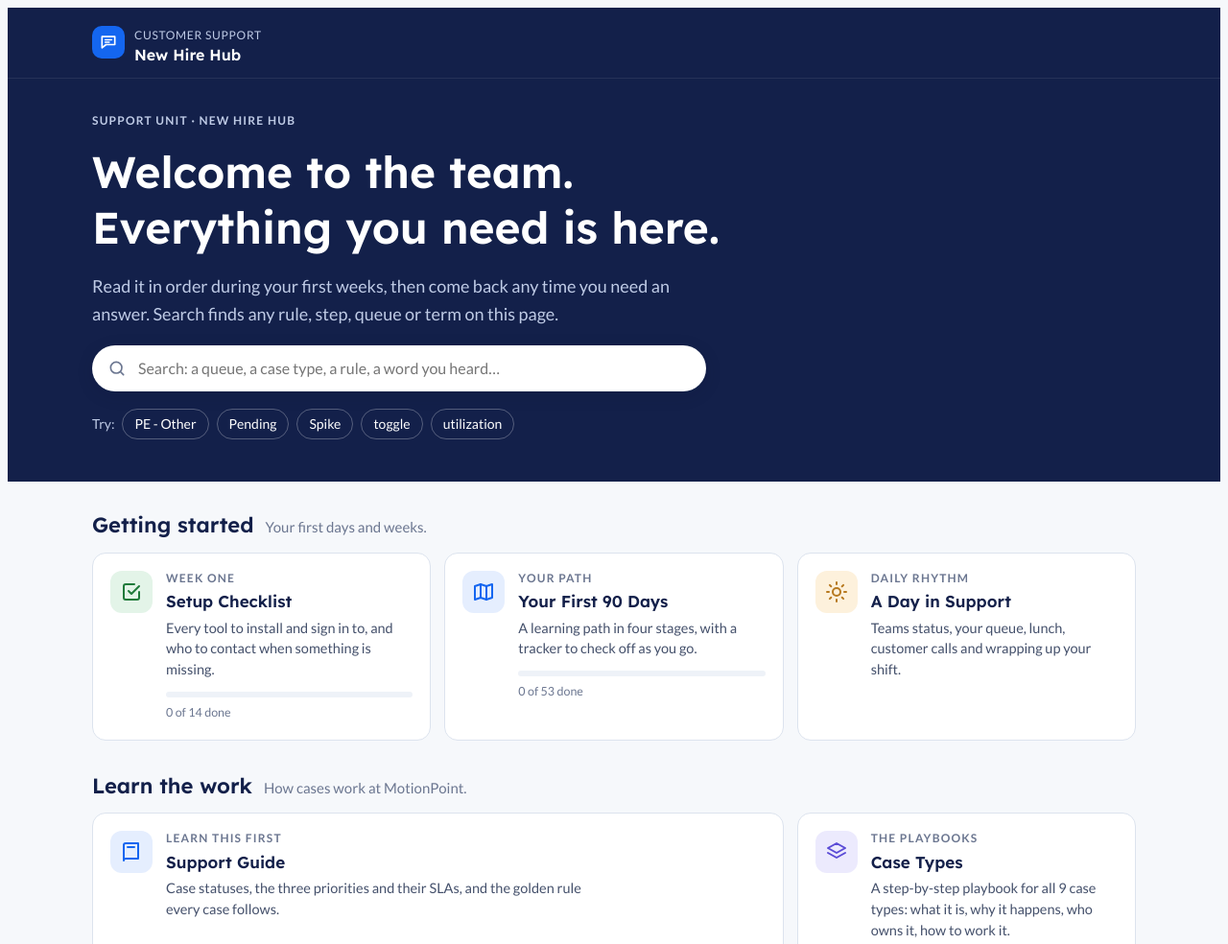
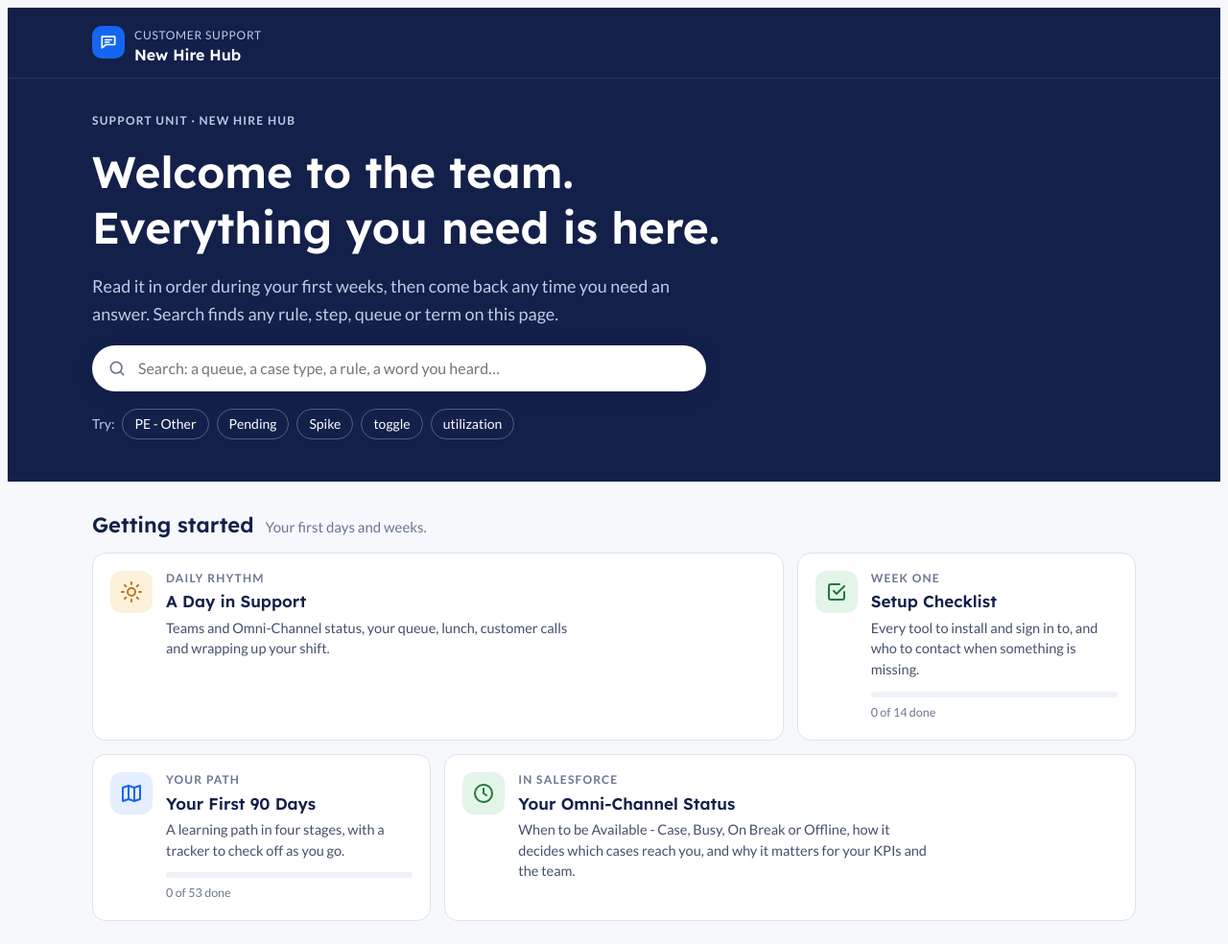
Before and after one commit to motionpoint-support/New-hire-hub-Support, a plain HTML site: page index.html in a window 1280 px wide. Shown: the top 984 px of the page at 96% size. Drawn offline with Linux system fonts and the light colour scheme.

Commit message:
Add files via upload

```diff
--- a/index.html
+++ b/index.html
@@ -327,9 +327,10 @@ function saveProg(){ try { localStorage.setItem(KEY, JSON.stringify(prog)); } ca
 
 /* ---------- views ---------- */
 const VIEWS = [
+  { group:'start', feat:1, id:'day', title:'A Day in Support', eyebrow:'Daily rhythm', icon:'sun', c:'sun', desc:'Teams and Omni-Channel status, your queue, lunch, customer calls and wrapping up your shift.' },
   { group:'start', id:'setup', title:'Setup Checklist', eyebrow:'Week one', icon:'check', c:'good', desc:'Every tool to install and sign in to, and who to contact when something is missing.' },
   { group:'start', id:'first-90', title:'Your First 90 Days', eyebrow:'Your path', icon:'map', c:'brand', desc:'A learning path in four stages, with a tracker to check off as you go.' },
-  { group:'start', id:'day', title:'A Day in Support', eyebrow:'Daily rhythm', icon:'sun', c:'sun', desc:'Teams status, your queue, lunch, customer calls and wrapping up your shift.' },
+  { group:'start', feat:1, id:'omni', title:'Your Omni-Channel Status', eyebrow:'In Salesforce', icon:'clock', c:'good', desc:'When to be Available - Case, Busy, On Break or Offline, how it decides which cases reach you, and why it matters for your KPIs and the team.' },
   { group:'learn', feat:1, id:'guide', title:'Support Guide', eyebrow:'Learn this first', icon:'book', c:'brand', desc:'Case statuses, the three priorities and their SLAs, and the golden rule every case follows.' },
   { group:'learn', id:'case-types', title:'Case Types', eyebrow:'The playbooks', icon:'layers', c:'violet', desc:'A step-by-step playbook for all 9 case types: what it is, why it happens, who owns it, how to work it.' },
   { group:'learn', id:'scope', title:'Scope Rules', eyebrow:'Reference', icon:'abcd', c:'teal', desc:'Rules A, B, C and D: what each means, what the customer sees, and when content enters the queue.' },
@@ -809,6 +810,24 @@ ${item('sec-no-promise','Never promise a fix or a time',note('','bulb','Never gu
 ${item('sec-origin','Origin-site vulnerabilities belong to the customer',note('warn','alert','<b>Never start work on a vulnerability reported on the customer&rsquo;s origin site.</b> The customer owns their site, and their security team must review it. We have no control over the origin. Send the reply below, then set the case to <b>Closed</b>.'))}
 ${tplCard(secT('tpl-sec-origin'),'good')}</section>`;
 
+const omRow = (dotc, name, when, id) => item('omni-'+id, 'Omni-Channel: '+name, `<div class="card" style="display:grid;grid-template-columns:auto 1fr;gap:6px 14px;align-items:start"><span style="width:16px;height:16px;border-radius:8px;margin-top:4px;background:${dotc};border:2px solid var(--ink-3)"></span><div><h3>${name}</h3><p>${when}</p></div></div>`);
+R.omni = () => `
+<section class="sec"><h2>1. Find it, and how it works</h2>
+${item('omni-find','Find Omni-Channel in Salesforce',`<div class="card"><ol class="steps"><li><span>In Salesforce, click <b style="color:var(--ink)">Omni-Channel</b> in the bottom bar. It always shows your current status, like <i>Omni-Channel (Offline)</i>.</span></li><li><span>Click the status dropdown.</span></li><li><span>Pick your status.</span></li></ol></div>`)}
+${item('omni-routing','How Omni-Channel routing works',note('info','info','<b>Omni-Channel only sends new cases to agents who are Available - Case.</b> Busy, On Break or Offline: no new cases reach you.'))}</section>
+<section class="sec"><h2>2. Which status, when</h2><div style="display:grid;grid-template-columns:repeat(auto-fit,minmax(min(100%,420px),1fr));gap:14px">
+${omRow('#2E7D32','Available - Case','Your default. From the start of your shift, whenever you&rsquo;re not on the email shift, the Cases Requiring Response report or a bridge call. Stay Available during <b>Team meetings</b> and company <b>Town Halls</b>.','available')}
+${omRow('#E8892B','Busy','An active <b>bridge call</b> (post it in Customer Support Internal), working the <b>email shift and the Cases Requiring Response report</b>, or covering a teammate as <b>Buddy</b>.','busy')}
+${omRow('#E8892B','On Break','Your <b>60-minute lunch</b> and your two <b>15-minute breaks</b>. At lunch, also post &ldquo;Lunch&rdquo; in Customer Support Internal and set Teams to Away.','break')}
+${omRow('#FFFFFF','Offline','End of shift, done for the day. First, enter any outstanding time in the cases you worked; meetings and trainings go in My Day.','offline')}
+</div>${item('omni-switch-back','Switch back to Available',note('','bulb','<b>Golden rule:</b> as soon as the call, the shift duty or the break is over, switch back to <b>Available - Case</b>.'))}</section>
+<section class="sec"><h2>3. Refresher: the email shift</h2>${item('omni-email-shift','Email shift refresher',`<div class="card"><ul class="clean"><li>Watch the Support inbox and incoming customer notes.</li><li>Work the <b style="color:var(--ink)">Cases Requiring Response</b> report: customers waiting on us.</li><li>Update whoever holds the case, and post Express and Critical updates.</li><li>Answer phone calls and @support messages in Teams.</li><li>The Buddy steps in only when the person on shift is on a customer call or on PTO.</li></ul></div>`)}</section>
+<section class="sec"><h2>4. Why it matters</h2><div class="grid2">
+${item('omni-stuck-busy','Example: stuck on Busy',`<div class="card"><span class="pill c-sun">Stuck on Busy</span><p style="margin-top:8px">Your call ended at 10:00, but you forgot to switch back. At noon you&rsquo;re still Busy: no new cases reached you for two hours. Your case pace drops, and your teammates took your share.</p></div>`)}
+${item('omni-away','Example: Available but away',`<div class="card"><span class="pill c-coral">Available, but away</span><p style="margin-top:8px">You step away without going On Break. A Critical case lands in your Inbox and waits. Critical needs a response in 30 minutes: a missed Time to Start, and a waiting customer.</p></div>`)}
+</div>${item('omni-kpis','Omni-Channel and your KPIs',note('info','info','The right status protects your <b>case pace</b> (200&ndash;250 cases a month), your <b>Time to Start</b>, and gives the whole team a <b>fair, balanced share</b> of the work. If you&rsquo;re hidden, your teammates carry the load.'))}</section>
+<section class="sec"><h2>5. During on-call</h2>${item('omni-oncall','Omni-Channel during on-call',`<div class="card"><p>After hours, you don&rsquo;t need to set a specific Omni-Channel status. PagerDuty alerts you: acknowledge it, and focus on working the cases that arrive.</p></div>`)}</section>`;
+
 R.contacts = () => `
 <section class="sec"><h2>Who owns what</h2><div class="grid2">${owners.map(o=>item('owner-'+o[0].toLowerCase().replace(/ /g,'-'),o[0]+': '+o[1],`<div class="card"><h3>${o[0]} <span class="muted" style="font-family:var(--f-body);font-weight:400">· ${o[1]}</span></h3><p>${esc(o[2])}</p></div>`)).join('')}</div></section>
 <section class="sec"><h2>Customer contact roles</h2><p class="intro">Every Business Entity has Related Contacts, each checked for a reason. Always use the right Business Entity's contacts.</p><div class="grid2">${pocs.map(p=>item('poc-'+p[0].toLowerCase().replace(/ /g,'-'),p[0],`<div class="card"><span class="${P(p[1])}">${p[0]}</span><p style="margin-top:8px">${esc(p[2])}</p></div>`)).join('')}</div></section>
@@ -846,14 +865,14 @@ ${modules.map((m,mi)=>{const d=m.items.filter(i=>prog.train[i[0]]).length;return
 
 R.day = () => {
   const items = [
-    ['sun','sun','Start of your shift','day-start',['Set your Teams status to Available.','Open your list view and check Express and Critical cases first.','Complete the milestone on every new case you take. That is your Time to Start.']],
+    ['sun','sun','Start of your shift','day-start',['Set your Teams status to Available, and Omni-Channel to Available - Case.','Open your list view and check Express and Critical cases first.','Complete the milestone on every new case you take. That is your Time to Start.']],
     ['list','brand','Working your cases','day-cases',['Express and Critical first, then Standard by due date.','Acknowledge every @support message in Teams.','Setting a case to Pending? Update the due date: Standard to next week, Express and Critical to the next day.','Stuck? Look for the answer first (this hub, OneNote, Confluence), then ask Tier II.']],
-    ['inbox','teal','The email and client-notes shift','day-email',['When it is your turn, watch the Support inbox and incoming customer notes.','Update whoever holds the case, and answer phone calls.','Your buddy only steps in when you are on a customer call or on PTO.']],
-    ['coffee','sun','Lunch and breaks','day-lunch',['Lunch: post "Lunch" in the Customer Support Internal channel and set Teams to Away. Set Available when you are back.','You have a 60-minute lunch and two 15-minute breaks. Rest breaks don\'t need an announcement for now.','If longer breaks are noticed, you may be asked to announce your breaks too.']],
-    ['phone','violet','Customer calls','day-calls',['Before you join, post it in Customer Support Internal, for example "TMO call".','Post "Back" when you finish.']],
+    ['inbox','teal','The email and client-notes shift','day-email',['When it is your turn, set Omni-Channel to Busy, then watch the Support inbox, incoming customer notes and the Cases Requiring Response report.','Update whoever holds the case, and answer phone calls.','Your buddy only steps in when you are on a customer call or on PTO.']],
+    ['coffee','sun','Lunch and breaks','day-lunch',['Lunch: post "Lunch" in the Customer Support Internal channel, set Teams to Away and Omni-Channel to On Break. Set both back to Available when you return.','You have a 60-minute lunch and two 15-minute breaks. Rest breaks don\'t need an announcement for now.','If longer breaks are noticed, you may be asked to announce your breaks too.']],
+    ['phone','violet','Customer calls','day-calls',['Before you join, post it in Customer Support Internal, for example "TMO call", and set Omni-Channel to Busy.','Post "Back" and set Omni-Channel to Available - Case when you finish.']],
     ['wrench','coral','Tech issues','day-tech',['Need to restart or have a tech problem? Post it in Customer Support Internal so the team knows.','MotionPoint tools: Compass. Hardware: your staffing partner\'s IT contact.']],
     ['clock','coral','Running late or absent','day-late',['Tell Tier II or the Director of Customer Support before your shift starts.']],
-    ['moon','good','End of your shift','day-end',['Log time spent outside cases (training, meetings) in My Day, so your utilization is accurate.','Leave clear notes on open cases and check your Pending due dates.']],
+    ['moon','good','End of your shift','day-end',['Make sure any outstanding time is entered in the cases you worked; meetings and trainings go in My Day.','Then set Omni-Channel to Offline.','Leave clear notes on open cases and check your Pending due dates.']],
   ];
   return `${item('coverage','Support coverage hours',note('info','info','Support covers <b>7am to 7pm ET</b> on business days with staggered shifts. Your manager gives you your shift.'))}
 <div class="day">${items.map(x=>`<div class="ditem sx" id="${x[3]}" data-title="${esc(x[2])}"><span class="dot c-${x[1]}">${svg(x[0])}</span><div class="card"><h3>${x[2]}</h3><ul class="clean" style="margin-top:6px">${x[4].map(l=>`<li>${esc(l)}</li>`).join('')}</ul></div></div>`).join('')}</div>`;
```
